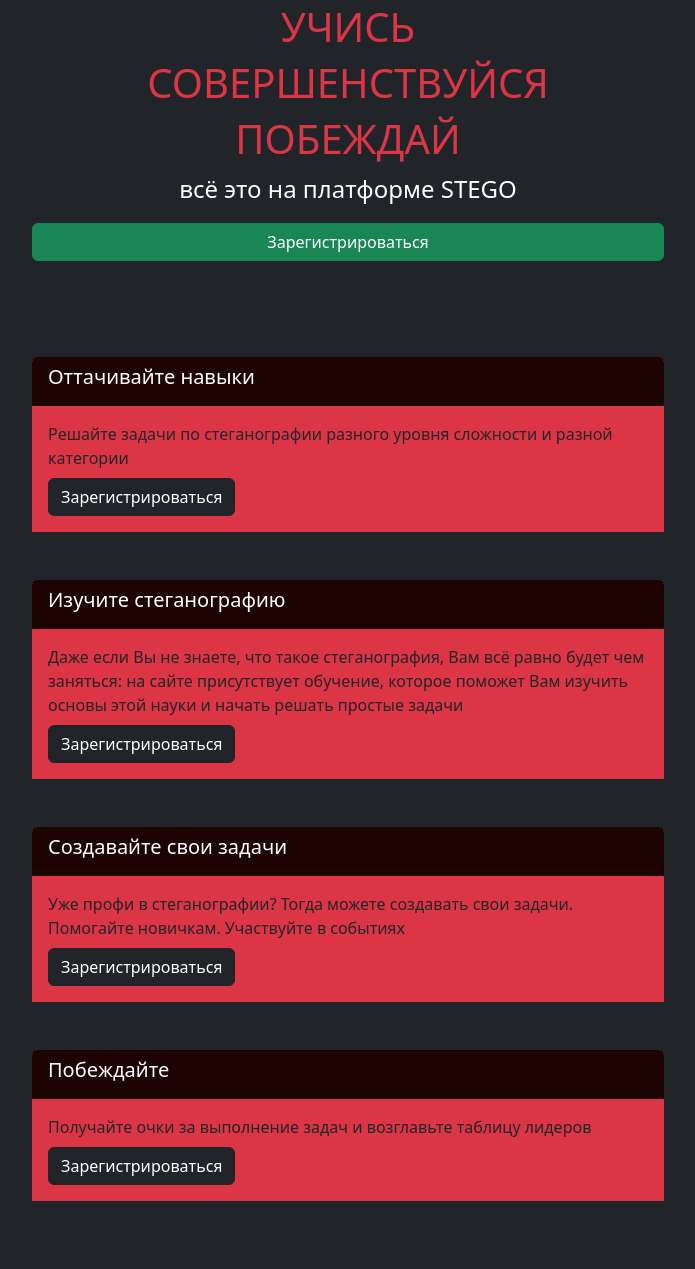
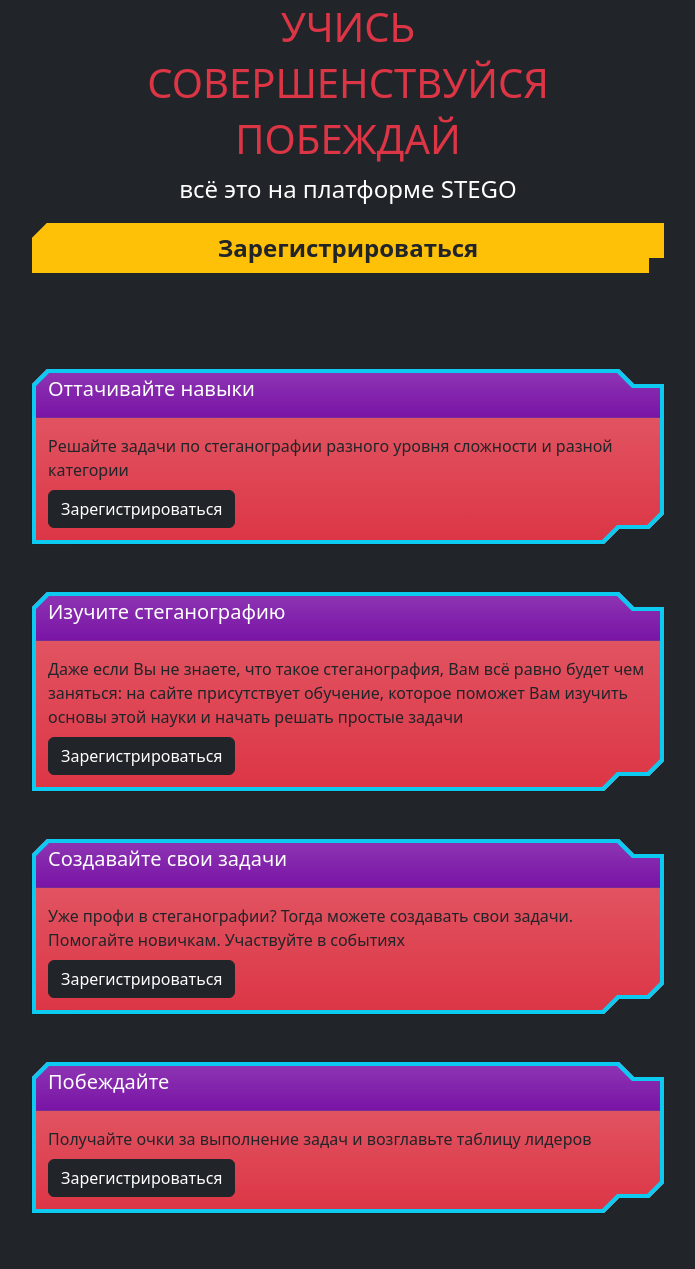
Before and after one commit to Timur1414/stego, a Django app: page / in a window 1280 px wide. Shown: the part 181-1450 px from the top of the page, without its empty margins (292-987 px from the left). Before the commit the page ends 1382 px from the top, so only its background shows below. Run offline with Django 4.2, Linux system fonts and the light colour scheme.

Commit message:
redesign lending page

```diff
--- a/main/templates/pages/index/index.html
+++ b/main/templates/pages/index/index.html
@@ -8,56 +8,57 @@
         <h1>ПОБЕЖДАЙ</h1>
         <p class="text-white fs-4">всё это на платформе STEGO</p>
     </div>
-    <a class="btn btn-success position-relative" href="{% url 'django_registration_register' %}" style="left: 25%; width: 50%">
-        Зарегистрироваться
+    <a data-augmented-ui="tl-clip br-rect border" class="btn btn-warning rounded-0 position-relative text-warning" href="{% url 'django_registration_register' %}" style="left: 25%; width: 50%">
+        <strong class="text-dark fs-4">Зарегистрироваться</strong>
     </a>
+
     <br><br><br>
 
-    <div class="card mx-auto my-5 border-0" style="width: 50%">
-        <div class="card-header text-white" style="background-color: #1E0400">
+    <div data-augmented-ui="tl-clip tr-clip-x br-2-clip-x border" class="card mx-auto my-5 border-0 shadow-lg text-info" style="width: 50%">
+        <div class="card-header text-white bg-gradient" style="background-color: #7A14A6">
             <h5>Оттачивайте навыки</h5>
         </div>
-        <div class="card-body bg-danger">
-            Решайте задачи по стеганографии разного уровня сложности и разной категории <br>
+        <div class="card-body bg-danger bg-gradient">
+            <span class="text-dark">Решайте задачи по стеганографии разного уровня сложности и разной категории</span> <br>
             <a class="btn btn-dark mt-2" href="{% url 'django_registration_register' %}">
                 Зарегистрироваться
             </a>
         </div>
     </div>
 
-    <div class="card mx-auto my-5 border-0" style="width: 50%">
-        <div class="card-header text-white" style="background-color: #1E0400">
+    <div data-augmented-ui="tl-clip tr-clip-x br-2-clip-x border" class="card mx-auto my-5 border-0 shadow-lg text-info" style="width: 50%">
+        <div class="card-header text-white bg-gradient" style="background-color: #7A14A6">
             <h5>Изучите стеганографию</h5>
         </div>
-        <div class="card-body bg-danger">
-            Даже если Вы не знаете, что такое стеганография, Вам всё равно будет чем заняться:
-            на сайте присутствует обучение, которое поможет Вам изучить основы этой науки и
-            начать решать простые задачи <br>
+        <div class="card-body bg-danger bg-gradient">
+            <span class="text-dark">Даже если Вы не знаете, что такое стеганография, Вам всё равно будет чем заняться:
+                на сайте присутствует обучение, которое поможет Вам изучить основы этой науки и
+                начать решать простые задачи</span> <br>
             <a class="btn btn-dark mt-2" href="{% url 'django_registration_register' %}">
                 Зарегистрироваться
             </a>
         </div>
     </div>
 
-    <div class="card mx-auto my-5 border-0" style="width: 50%">
-        <div class="card-header text-white" style="background-color: #1E0400">
+    <div data-augmented-ui="tl-clip tr-clip-x br-2-clip-x border" class="card mx-auto my-5 border-0 shadow-lg text-info" style="width: 50%">
+        <div class="card-header text-white bg-gradient" style="background-color: #7A14A6">
             <h5>Создавайте свои задачи</h5>
         </div>
-        <div class="card-body bg-danger">
-            Уже профи в стеганографии? Тогда можете создавать свои задачи. Помогайте новичкам.
-            Участвуйте в событиях <br>
+        <div class="card-body bg-danger bg-gradient">
+            <span class="text-dark">Уже профи в стеганографии? Тогда можете создавать свои задачи.
+                Помогайте новичкам. Участвуйте в событиях</span> <br>
             <a class="btn btn-dark mt-2" href="{% url 'django_registration_register' %}">
                 Зарегистрироваться
             </a>
         </div>
     </div>
 
-    <div class="card mx-auto my-5 border-0" style="width: 50%">
-        <div class="card-header text-white" style="background-color: #1E0400">
+    <div data-augmented-ui="tl-clip tr-clip-x br-2-clip-x border" class="card mx-auto my-5 border-0 shadow-lg text-info" style="width: 50%">
+        <div class="card-header text-white bg-gradient" style="background-color: #7A14A6">
             <h5>Побеждайте</h5>
         </div>
-        <div class="card-body bg-danger">
-            Получайте очки за выполнение задач и возглавьте таблицу лидеров <br>
+        <div class="card-body bg-danger bg-gradient">
+            <span class="text-dark">Получайте очки за выполнение задач и возглавьте таблицу лидеров</span> <br>
             <a class="btn btn-dark mt-2" href="{% url 'django_registration_register' %}">
                 Зарегистрироваться
             </a>
```
